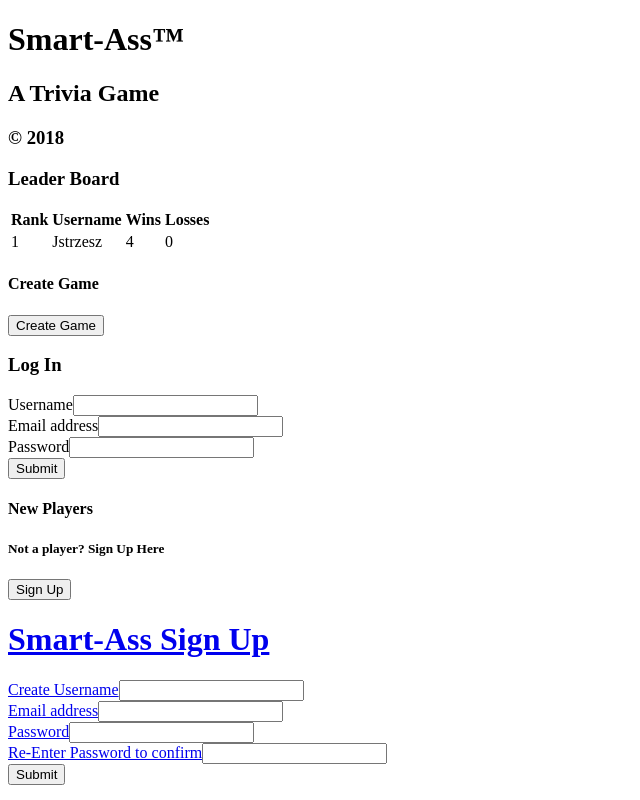
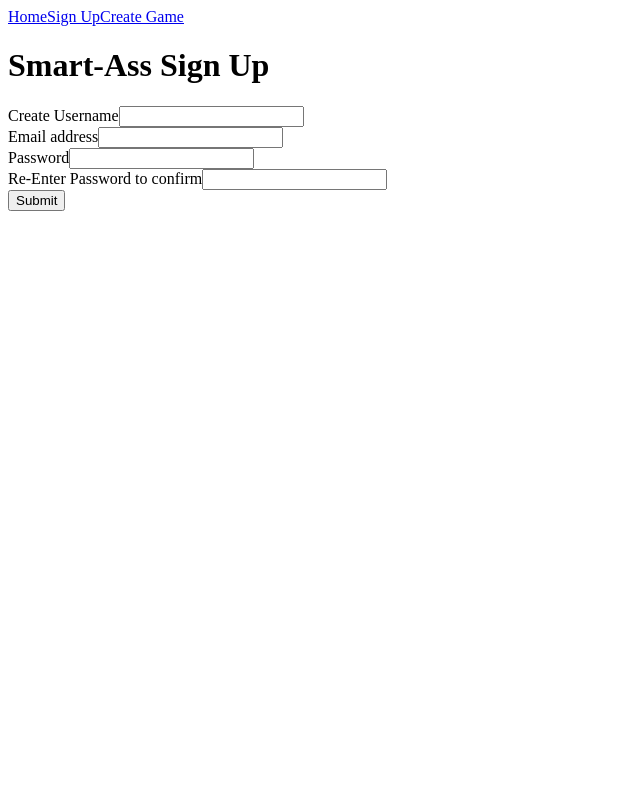
Before and after one commit to AmeriCainIdol/SmartAss, a React app: page /sign_up in a window 1280 px wide. Shown: the whole page, without its empty margins (0-640 px from the left). Built offline with nearby package versions, Linux system fonts and the light colour scheme; the HTML template or start-up script is replaced by a standard one.

Commit message:
Merge branch 'master' of https://github.com/ExplosionFactory/SmartAss added Navigation bar, dom successfully re-renders when NavLinks are clicked

```diff
--- /dev/null
+++ b/front-end/src/components/navigation.jsx
@@ -0,0 +1,14 @@
+import React, { Component } from 'react';
+import { NavLink } from 'react-router-dom';
+
+const Navigation = () => {
+  return (
+    <div>
+      <NavLink to="/">Home</NavLink>
+      <NavLink to="/sign_up">Sign Up</NavLink>
+      <NavLink to="/gameCreation">Create Game</NavLink>
+    </div>
+  )
+}
+
+export default Navigation;
--- a/front-end/src/index.jsx
+++ b/front-end/src/index.jsx
@@ -1,13 +1,14 @@
-import React from 'react';
+import React, { Component } from 'react';
 import ReactDOM from 'react-dom';
-import { BrowserRouter as Router, Route, Link } from 'react-router-dom';
+import { BrowserRouter, Route, Link } from 'react-router-dom';
 import Home from './components/home.jsx';
 import SignUp from './components/sign_up.jsx';
 import GameOver from './components/gameOver.jsx';
 import GamePage from './components/gamePage.jsx';
 import GameCreation from './components/gameCreation.jsx';
+import Navigation from './components/navigation.jsx';
 
-class App extends React.Component {
+class App extends Component {
   constructor(props){
     super(props);
     this.state = {
@@ -21,10 +22,17 @@ class App extends React.Component {
 
   render () {
     return (
-      <Router>
-        <Route path="/" component={ Home } />
 
-      </Router>
+      <BrowserRouter>
+        <div>
+          <Navigation />
+            <div>
+              <Route exact={true} path="/" component={ Home } />
+              <Route path="/sign_up" component={ SignUp } />
+              <Route path="/gameCreation" component={ GameCreation } />
+            </div>
+        </div>
+      </BrowserRouter>
     )
   }
 }
```
Also changed, not shown: front-end/src/components/home.jsx (+4 -3 lines), 1 other file (tests, documents, lock files or other folders).
